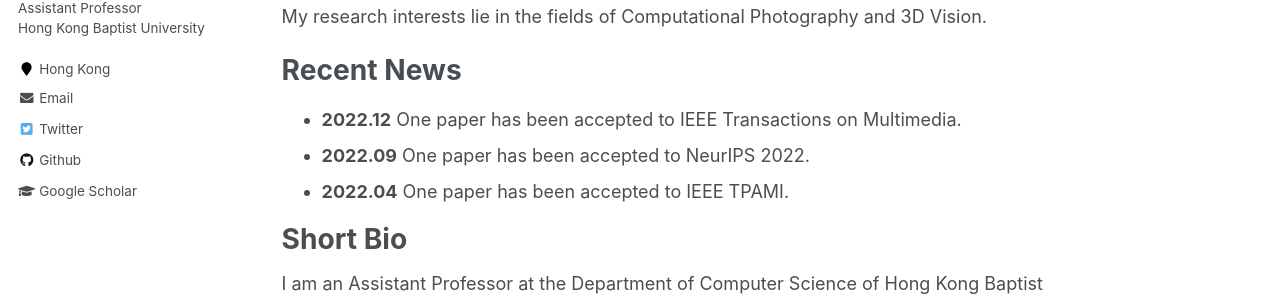
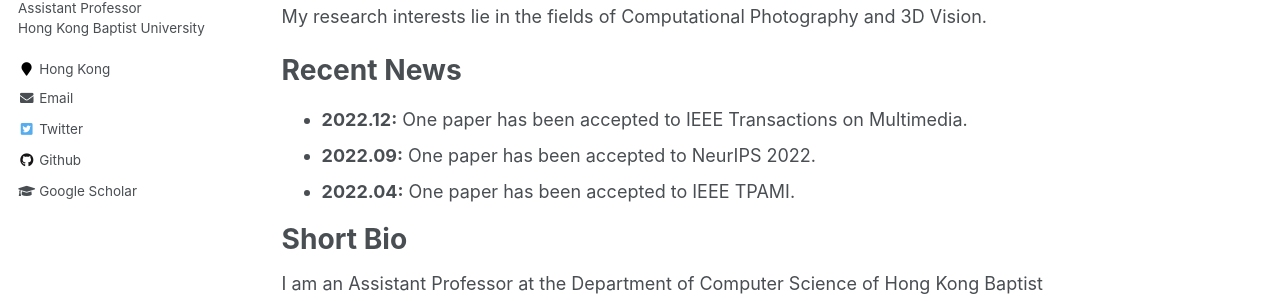
Before and after one commit to wanrenjie/wanrenjie.github.io, a Jekyll site: the page built from _pages/about.md, in a window 1280 px wide and 981 px high. Shown: the part 336-637 px from the top of the window. Built offline with Jekyll 4.4.1, drawn with Linux system fonts in a browser that asks for light colours.

```diff
--- a/_pages/about.md
+++ b/_pages/about.md
@@ -22,9 +22,9 @@ My research interests lie in the fields of Computational Photography and 3D Visi
 
 **Recent News**
 ======
-- **2022.12** One paper has been accepted to IEEE Transactions on Multimedia.
-- **2022.09** One paper has been accepted to NeurIPS 2022.
-- **2022.04** One paper has been accepted to IEEE TPAMI.
+- **2022.12:** One paper has been accepted to IEEE Transactions on Multimedia.
+- **2022.09:** One paper has been accepted to NeurIPS 2022.
+- **2022.04:** One paper has been accepted to IEEE TPAMI.
 
 **Short Bio**
 ======
```
